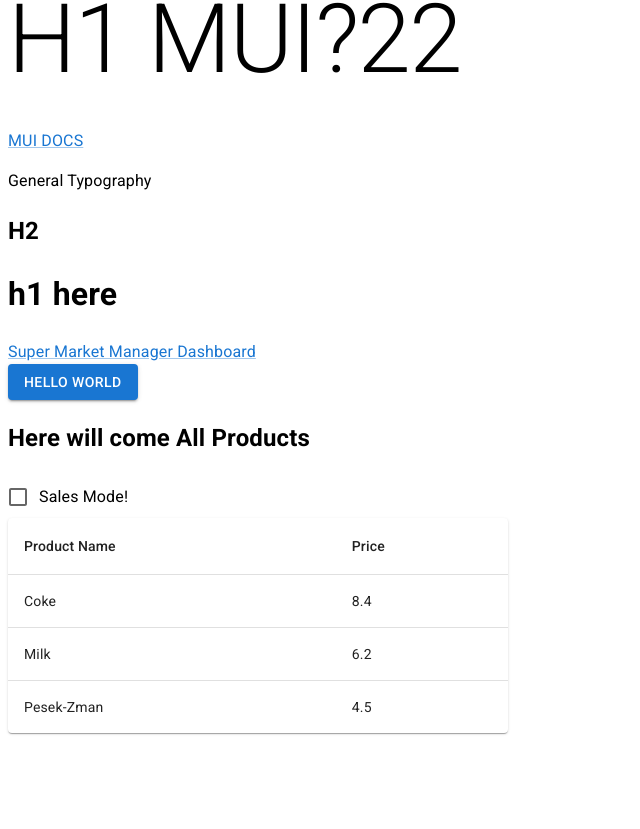
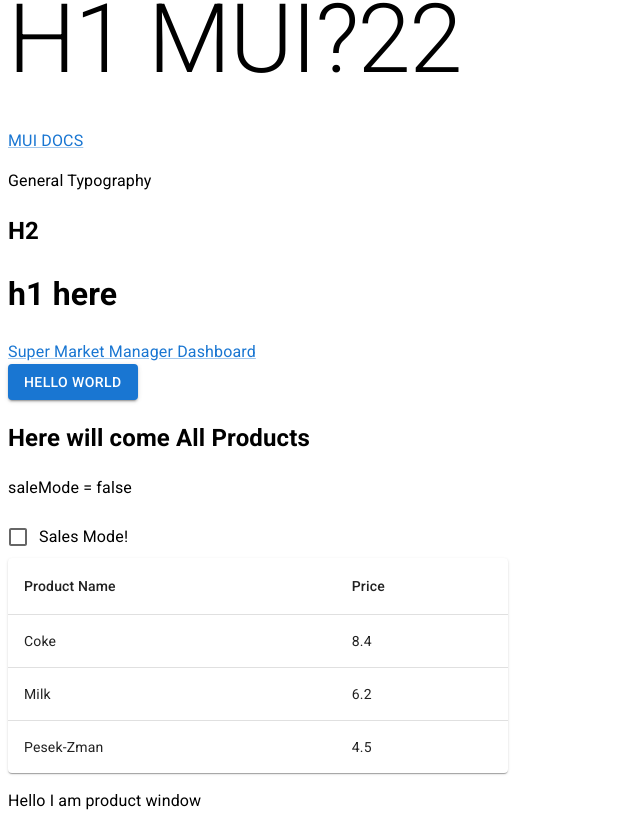
Before and after one commit to lingar-studying/react-studying-new-5784, a React (Create React App) app: page /super-market-app in a window 1280 px wide. Shown: the part 155-984 px from the top of the page, without its empty margins (0-640 px from the left). Before the commit the page ends 896 px from the top, so only its background shows below. Built offline with nearby package versions, Linux system fonts and the light colour scheme.

Commit message:
Adding child-product windows

```diff
--- a/src/super-market-app/AllProducts.jsx
+++ b/src/super-market-app/AllProducts.jsx
@@ -10,6 +10,7 @@ import {
     TableHead,
     TableRow
 } from "@mui/material";
+import ProductWindow from "./ProductWindow";
 
 const AllProducts = (props) => {
 
@@ -28,6 +29,7 @@ const AllProducts = (props) => {
     return (
         <>
             <h2>Here will come All Products</h2>
+            <p>saleMode = {isSalesMode + ""}</p>
             <FormControlLabel control={ <Checkbox
                 checked={isSalesMode}
                 onChange={handleSalesModeChange}
@@ -62,6 +64,8 @@ const AllProducts = (props) => {
                     </TableBody>
                 </Table>
             </TableContainer>
+
+            <ProductWindow/>
         </>
     )
 
--- /dev/null
+++ b/src/super-market-app/ProductWindow.jsx
@@ -0,0 +1,19 @@
+import React from "react";
+
+
+const ProductWindow = () =>{
+
+    console.log("Product Window Render");
+
+return (
+
+    <p>
+
+        Hello I am product window
+
+    </p>
+)}
+//With that the automatic rendering will be preveneted
+// export default React.memo(ProductWindow);
+
+export default ProductWindow;
```
